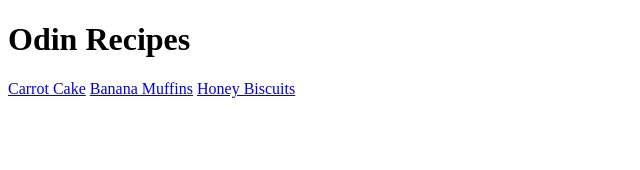
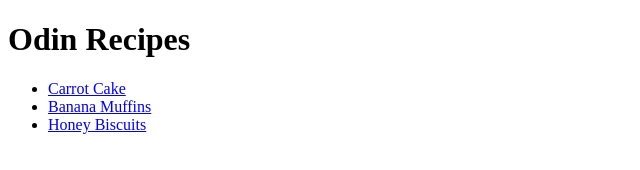
Before and after one commit to BulentGurer/odin-recipes, a plain HTML site: page index.html in a window 1280 px wide. Shown: the whole page, without its empty margins (0-640 px from the left). Drawn offline with Linux system fonts and the light colour scheme.

Commit message:
Changed recipes' list from plain text to list view. Also trying to commit from vscode!

```diff
--- a/index.html
+++ b/index.html
@@ -8,8 +8,10 @@
 </head>
 <body>
     <h1>Odin Recipes</h1>
-    <a href="recipes/carrot_cake.html">Carrot Cake</a>
-    <a href="recipes/banana_muffins.html">Banana Muffins</a>
-    <a href="recipes/honey_biscuits.html">Honey Biscuits</a>
+    <ul>
+        <li><a href="recipes/carrot_cake.html">Carrot Cake</a></li>
+        <li><a href="recipes/banana_muffins.html">Banana Muffins</a></li>
+        <li><a href="recipes/honey_biscuits.html">Honey Biscuits</a></li>
+    </ul>
 </body>
 </html>
```
